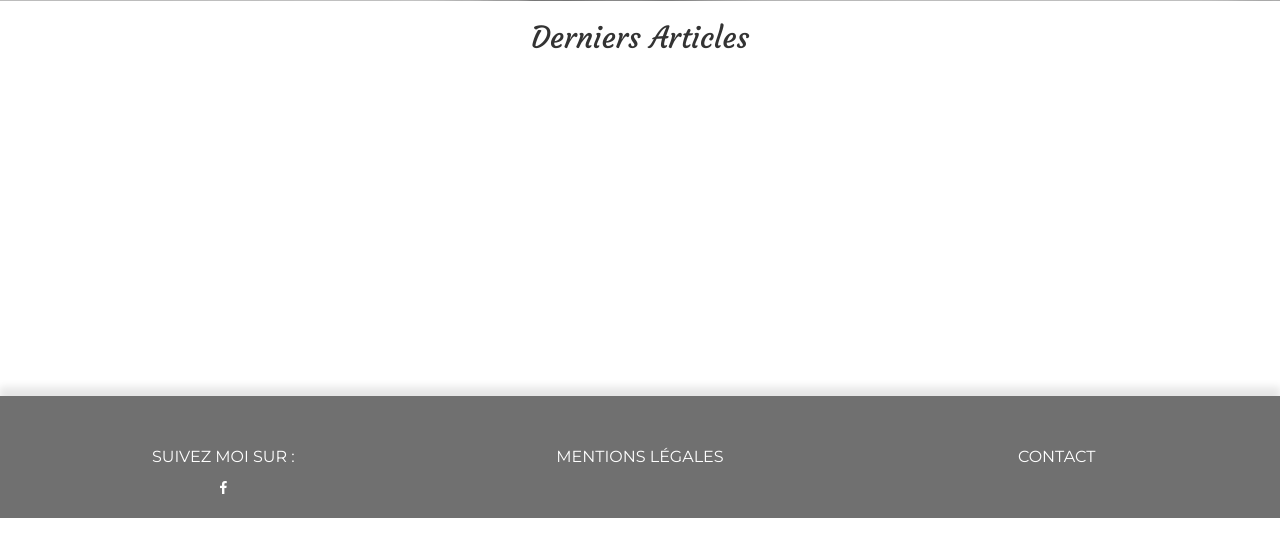
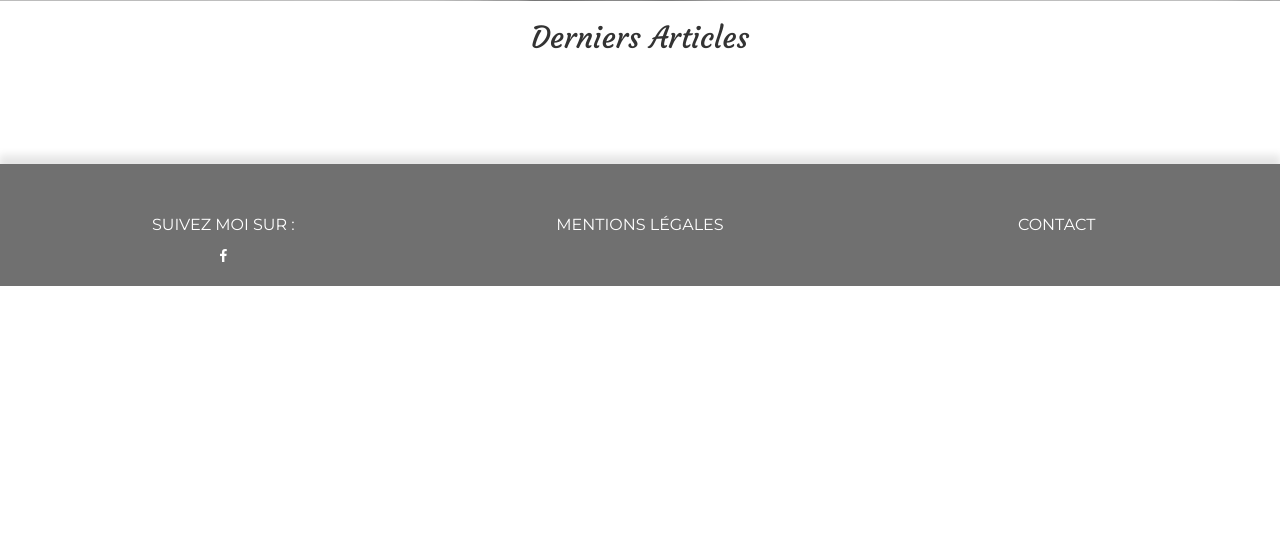
Before and after one commit to Argonder/Projet, a Symfony app: template templates/accueil.html.twig in a window 1280 px wide. Shown: the part 251-800 px from the top of the page. Run offline with Twig, Linux system fonts and the light colour scheme; the template is opened without the code that fills it, so the values that code supplies are empty; some libraries are stand-ins or nearby versions.

Commit message:
margin top footer

```diff
--- a/public/css/style.css
+++ b/public/css/style.css
@@ -333,7 +333,7 @@ footer{
     padding: 50px 0 20px;
     text-transform: uppercase;
     color: #FFFFFF;
-    margin-top: 312px;
+    margin-top: 80px;
 }
 
 footer a{
```
